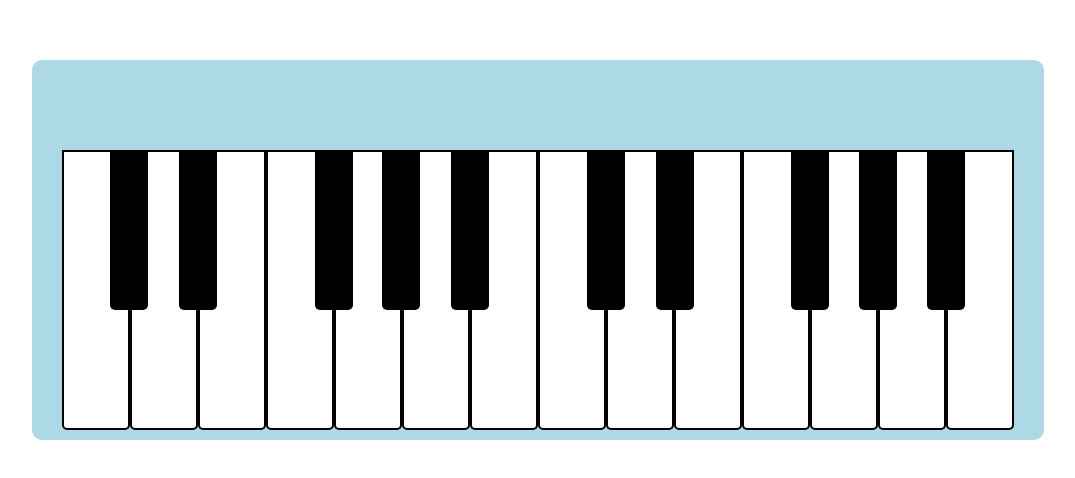
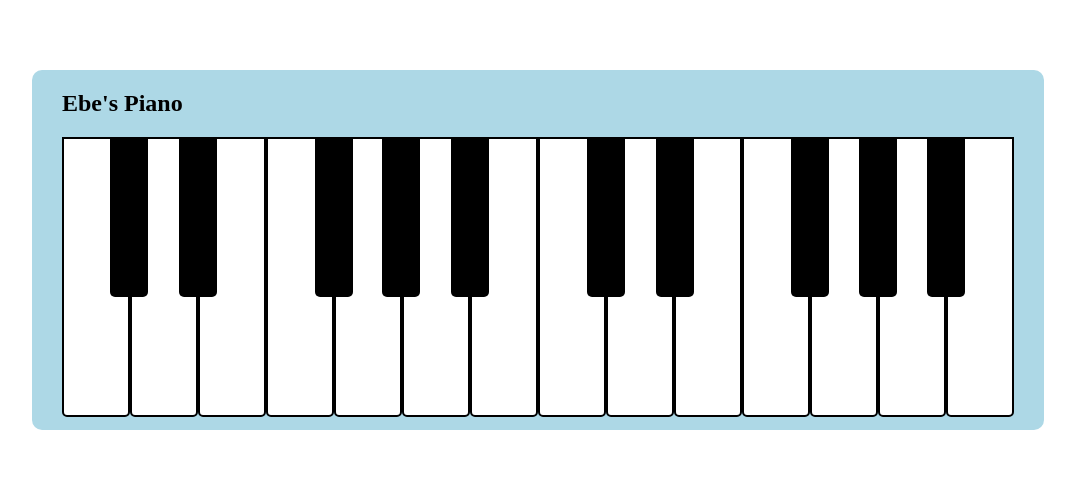
Before and after one commit to ebetron/ebe-piano, a plain HTML site: page index.html in a window 1280 px wide. Shown: the part 150-628 px from the top of the page, without its empty margins (102-1177 px from the left). Drawn offline with Linux system fonts and the light colour scheme.

Commit message:
Add Title

```diff
--- a/index.html
+++ b/index.html
@@ -9,6 +9,9 @@
 </head>
 <body>
     <div id="piano">
+        <div class="title">
+            <h2>Ebe's Piano</h2>
+        </div>
         <div class="keys">
             <div class="black-keys">
                 <div id="cs-1" class="key black-key"></div>
--- a/styles.css
+++ b/styles.css
@@ -9,8 +9,8 @@ body {
 
 /* Piano Container */
 #piano {
-    height: 290px;
-    padding: 90px 30px 0 30px;
+    height: 360px;
+    padding: 0 30px 0 30px;
     background-color: #add8e6;
     border-radius: 10px;
 }
```
